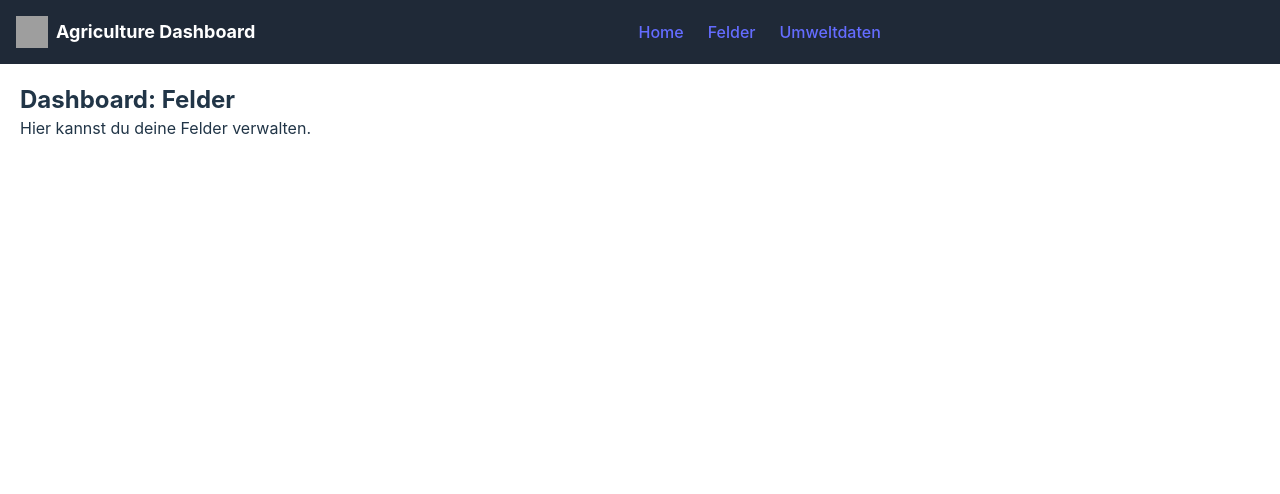
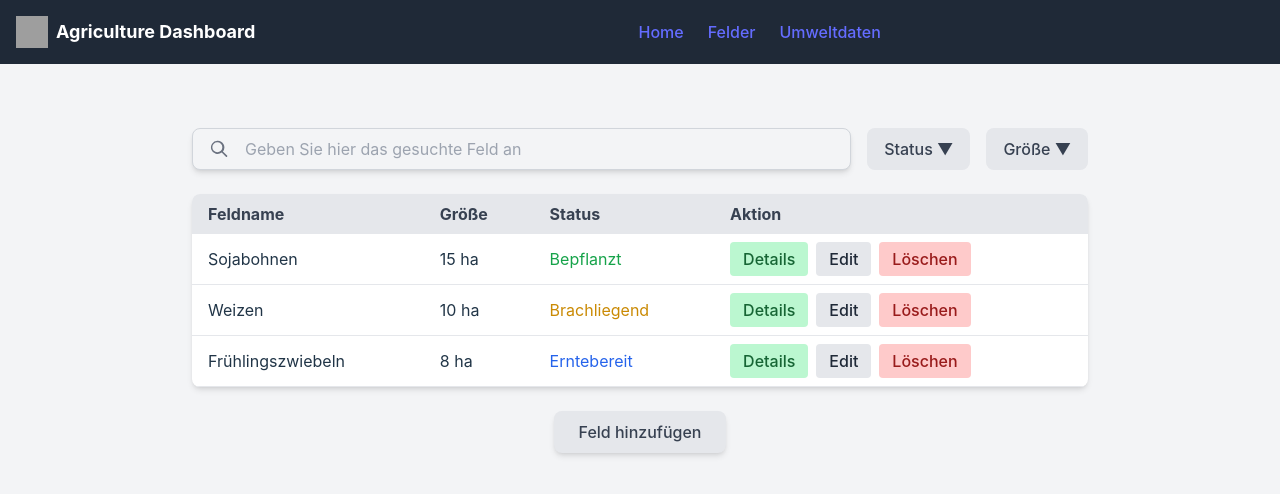
Before and after one commit to loneRanger-69/projectCode, a React (Vite) app: page /fields in a window 1280 px wide. Shown: the top 494 px of the page. Built offline with nearby package versions, Linux system fonts and the light colour scheme; grey boxes are pictures that could not be loaded.

Commit message:
added component AddFieldButton, FieldSearchAndFilter and FieldTable. Also made de Fields page.

```diff
--- /dev/null
+++ b/src/components/Fields/AddFieldButton.jsx
@@ -0,0 +1,18 @@
+import PropTypes from "prop-types";
+
+export default function AddFieldButton({ onAddField }) {
+    return (
+        <div className="mt-6 flex justify-center">
+            <button
+                className="bg-gray-200 text-gray-700 px-6 py-2 rounded-lg shadow-md"
+                onClick={onAddField}
+            >
+                Feld hinzufügen
+            </button>
+        </div>
+    );
+}
+
+AddFieldButton.propTypes = {
+    onAddField: PropTypes.func.isRequired,
+};
--- /dev/null
+++ b/src/components/Fields/FieldSearchAndFilter.jsx
@@ -0,0 +1,36 @@
+import React from "react";
+import PropTypes from "prop-types";
+
+export default function FieldSearchAndFilter({ onSearch, onFilterStatus, onFilterSize }) {
+    return (
+        <div className="flex items-center gap-4 mb-6">
+            <div className="flex-grow flex items-center bg-gray-100 border border-gray-300 rounded-lg px-4 py-2 shadow-md">
+                <svg
+                    className="w-5 h-5 text-gray-500"
+                    fill="currentColor"
+                    viewBox="0 0 24 24"
+                >
+                    <path d="M10 2a8 8 0 105.29 14.29l5 5a1 1 0 001.41-1.41l-5-5A8 8 0 0010 2zm0 2a6 6 0 11-6 6 6 6 0 016-6z"></path>
+                </svg>
+                <input
+                    type="text"
+                    placeholder="Geben Sie hier das gesuchte Feld an"
+                    className="flex-grow pl-4 bg-gray-100 text-gray-800 outline-none"
+                    onChange={(e) => onSearch(e.target.value)}
+                />
+            </div>
+            <button className="bg-gray-200 text-gray-700 px-4 py-2 rounded-lg" onClick={onFilterStatus}>
+                Status <span>▼</span>
+            </button>
+            <button className="bg-gray-200 text-gray-700 px-4 py-2 rounded-lg" onClick={onFilterSize}>
+                Größe <span>▼</span>
+            </button>
+        </div>
+    );
+}
+
+FieldSearchAndFilter.propTypes = {
+    onSearch: PropTypes.func.isRequired,
+    onFilterStatus: PropTypes.func.isRequired,
+    onFilterSize: PropTypes.func.isRequired,
+};
--- /dev/null
+++ b/src/components/Fields/FieldTable.jsx
@@ -0,0 +1,66 @@
+import React from "react";
+import PropTypes from "prop-types";
+
+export default function FieldTable({ fields, onDetails, onEdit, onDelete }) {
+    return (
+        <div className="bg-white shadow-md rounded-lg overflow-hidden">
+            <table className="table-auto w-full text-left">
+                <thead className="bg-gray-200 text-gray-700">
+                    <tr>
+                        <th className="px-4 py-2">Feldname</th>
+                        <th className="px-4 py-2">Größe</th>
+                        <th className="px-4 py-2">Status</th>
+                        <th className="px-4 py-2">Aktion</th>
+                    </tr>
+                </thead>
+                <tbody>
+                    {fields.map((field) => (
+                        <tr key={field.id} className="border-b">
+                            {/* Nur Name anzeigen */}
+                            <td className="px-4 py-2">{field.name}</td>
+                            <td className="px-4 py-2">{field.size} ha</td>
+                            <td className={`px-4 py-2 ${field.statusColor}`}>
+                                {field.status}
+                            </td>
+                            <td className="px-4 py-2 flex gap-2">
+                                <button
+                                    className="bg-green-200 text-green-800 px-3 py-1 rounded"
+                                    onClick={() => onDetails(field)}
+                                >
+                                    Details
+                                </button>
+                                <button
+                                    className="bg-gray-200 text-gray-800 px-3 py-1 rounded"
+                                    onClick={() => onEdit(field)}
+                                >
+                                    Edit
+                                </button>
+                                <button
+                                    className="bg-red-200 text-red-800 px-3 py-1 rounded"
+                                    onClick={() => onDelete(field)}
+                                >
+                                    Löschen
+                                </button>
+                            </td>
+                        </tr>
+                    ))}
+                </tbody>
+            </table>
+        </div>
+    );
+}
+
+FieldTable.propTypes = {
+    fields: PropTypes.arrayOf(
+        PropTypes.shape({
+            id: PropTypes.number.isRequired,
+            name: PropTypes.string.isRequired,
+            size: PropTypes.number.isRequired,
+            status: PropTypes.string.isRequired,
+            statusColor: PropTypes.string.isRequired,
+        })
+    ).isRequired,
+    onDetails: PropTypes.func.isRequired,
+    onEdit: PropTypes.func.isRequired,
+    onDelete: PropTypes.func.isRequired,
+};
--- a/src/pages/Fields.jsx
+++ b/src/pages/Fields.jsx
@@ -1,10 +1,67 @@
-function Fields() {
+import FieldSearchAndFilter from "../components/Fields/FieldSearchAndFilter";
+import FieldTable from "../components/Fields/FieldTable";
+import AddFieldButton from "../components/Fields/AddFieldButton";
+
+export default function Fields() {
+    const mockFieldsData = [
+        {
+            id: 1,
+            name: "Sojabohnen",
+            size: 15,
+            status: "Bepflanzt",
+            statusColor: "text-green-600",
+            image: "https://via.placeholder.com/50",
+        },
+        {
+            id: 2,
+            name: "Weizen",
+            size: 10,
+            status: "Brachliegend",
+            statusColor: "text-yellow-600",
+            image: "https://via.placeholder.com/50",
+        },
+        {
+            id: 3,
+            name: "Frühlingszwiebeln",
+            size: 8,
+            status: "Erntebereit",
+            statusColor: "text-blue-600",
+            image: "https://via.placeholder.com/50",
+        },
+    ];
+
+    const handleShowDetails = (field) => {
+        console.log("Details für Feld:", field);
+    };
+
+    const handleEditField = (field) => {
+        console.log("Feld bearbeiten:", field);
+    };
+
+    const handleDeleteField = (field) => {
+        console.log("Feld löschen:", field);
+    };
+
+    const handleAddField = () => {
+        console.log("Feld hinzufügen");
+    };
+
     return (
-        <div className="p-5">
-            <h1 className="text-2xl font-bold">Dashboard: Felder</h1>
-            <p>Hier kannst du deine Felder verwalten.</p>
+        <div className="pt-16 flex flex-col items-center min-h-screen bg-gray-100 px-6">
+            <div className="w-full max-w-4xl">
+                <FieldSearchAndFilter
+                    onSearch={(value) => console.log("Suche:", value)}
+                    onFilterStatus={() => console.log("Status filtern")}
+                    onFilterSize={() => console.log("Größe filtern")}
+                />
+                <FieldTable
+                    fields={mockFieldsData}
+                    onDetails={handleShowDetails}
+                    onEdit={handleEditField}
+                    onDelete={handleDeleteField}
+                />
+                <AddFieldButton onAddField={handleAddField} />
+            </div>
         </div>
     );
 }
-
-export default Fields;
```
